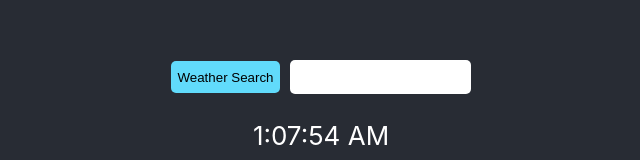
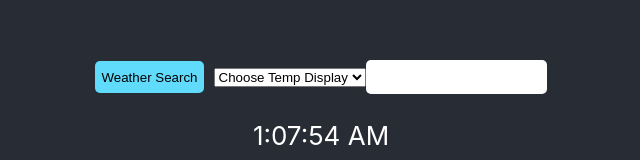
Before and after one commit to moe1129peterson/react-weather-app, a React (Create React App) app: page / in a window 1280 px wide. Shown: the part 130-290 px from the top of the page, without its empty margins (319-959 px from the left). Built offline with nearby package versions, Linux system fonts and the light colour scheme.

Commit message:
figuring out temp

```diff
--- a/src/components/current-weather.js
+++ b/src/components/current-weather.js
@@ -10,7 +10,7 @@ class CurrentWeather extends React.Component{
             <div className='current-weather'>
                 <div className='current-weather-card'>
                     <p className='current-weather-time'>{currenttime}</p>
-                    <p className='current-weather-temp'>{this.props.currentTemp}</p>
+                    <p className='current-weather-temp'>{this.props.currentTemp} </p>
                     <p className='current-weather-description'>{this.props.description}</p>
                     <img
                         className='current-weather-icon'
--- a/src/components/forecast-weather.js
+++ b/src/components/forecast-weather.js
@@ -9,8 +9,8 @@ class Forecast extends React.Component{
             <div className='forecast-card'>-----
                 <p className='forecast-daily'>{date}</p>
                 <p className='forecast-temp'>{f.temp.day}</p>
+                <p className='forecast-description'>{f.weather[0].main}</p>
                 <img src={url} alt={f.weather[0].icon} />
-                <p className='forecast-description'>{f.weather[0].main}</p>
             </div>
 
         )
--- a/src/components/searchBar.js
+++ b/src/components/searchBar.js
@@ -27,6 +27,11 @@ class SearchBar extends React.Component {
             <div>
             <form onSubmit={(e)=> this.onFormSubmit(e)}>
                 <button type= 'submit'>Weather Search</button>
+                <select class="form-select" aria-label="Default select example">
+                <option selected>Choose Temp Display</option>
+                <option value="1">Fahrenheit</option>
+                <option value="2">Celsius</option>
+                </select>
                 <input
                  id='search'
                  name='search'
```
